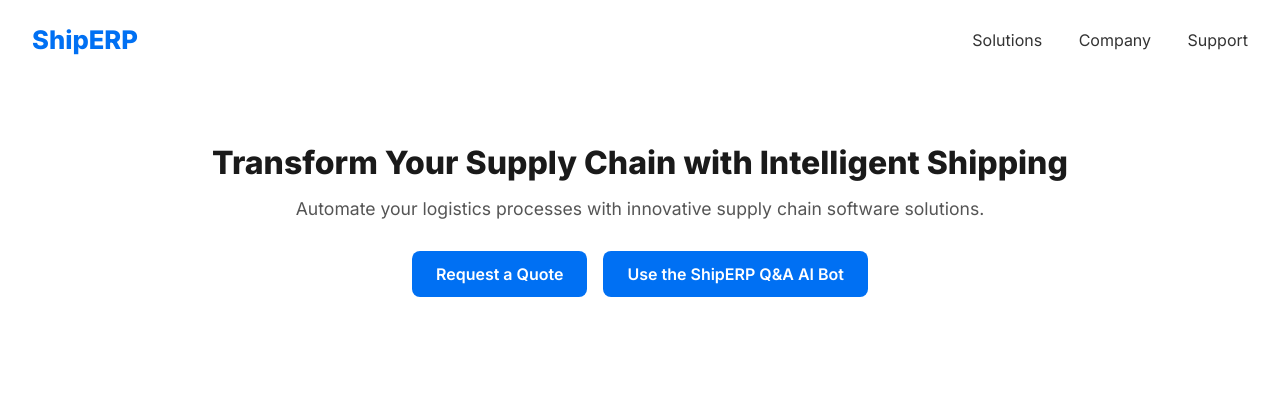
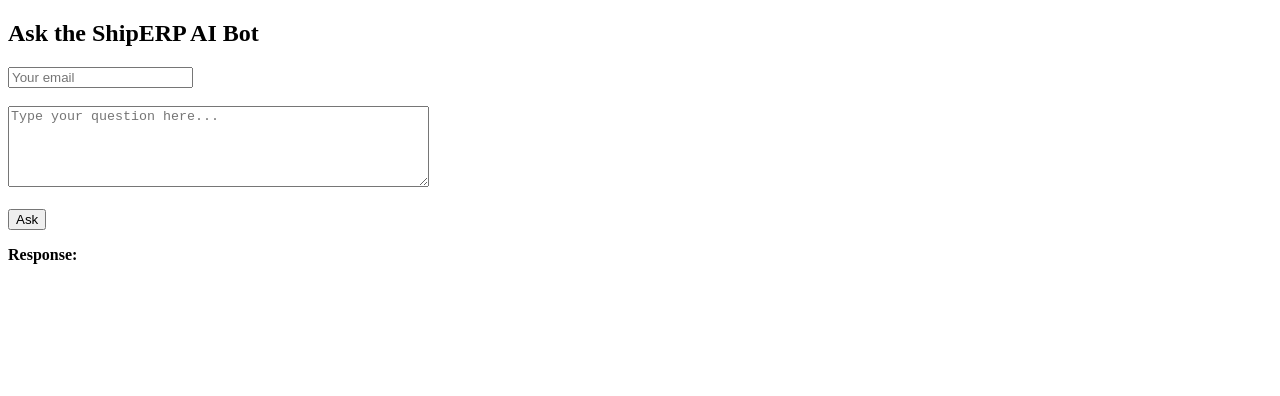
Before and after one commit to antoinelws/docqa-frontend, a plain HTML site: page index.html in a window 1280 px wide. Drawn offline with Linux system fonts and the light colour scheme.

Commit message:
Update index.html

```diff
--- a/index.html
+++ b/index.html
@@ -1,90 +1,41 @@
 <!DOCTYPE html>
 <html lang="en">
 <head>
-  <meta charset="UTF-8" />
-  <meta name="viewport" content="width=device-width, initial-scale=1.0" />
-  <title>ShipERP AI Portal</title>
-  <link href="https://fonts.googleapis.com/css2?family=Inter:wght@400;600;800&display=swap" rel="stylesheet">
-  <style>
-    * {
-      box-sizing: border-box;
-      margin: 0;
-      padding: 0;
-    }
-    body {
-      font-family: 'Inter', sans-serif;
-      background: #ffffff;
-      color: #1a1a1a;
-    }
-    header {
-      display: flex;
-      justify-content: space-between;
-      align-items: center;
-      padding: 1.5rem 2rem;
-    }
-    .logo {
-      font-size: 1.6rem;
-      font-weight: 800;
-      color: #0070f3;
-    }
-    nav a {
-      margin-left: 2rem;
-      text-decoration: none;
-      color: #333;
-      font-weight: 500;
-    }
-    .hero {
-      text-align: center;
-      padding: 4rem 2rem 6rem;
-    }
-    .hero h1 {
-      font-size: 2rem;
-      font-weight: 800;
-      color: #1a1a1a;
-      margin-bottom: 1rem;
-    }
-    .hero p {
-      color: #555;
-      font-size: 1.1rem;
-      margin-bottom: 2rem;
-    }
-    .cta-buttons {
-      display: flex;
-      justify-content: center;
-      gap: 1rem;
-      flex-wrap: wrap;
-    }
-    .cta-buttons a {
-      background-color: #0070f3;
-      color: white;
-      padding: 0.8rem 1.5rem;
-      border-radius: 8px;
-      text-decoration: none;
-      font-weight: 600;
-      transition: background 0.3s;
-    }
-    .cta-buttons a:hover {
-      background-color: #005ad4;
-    }
-  </style>
+  <meta charset="UTF-8">
+  <meta name="viewport" content="width=device-width, initial-scale=1.0">
+  <title>ShipERP Q&A Bot</title>
 </head>
 <body>
-  <header>
-    <div class="logo">ShipERP</div>
-    <nav>
-      <a href="#">Solutions</a>
-      <a href="#">Company</a>
-      <a href="#">Support</a>
-    </nav>
-  </header>
+  <h2>Ask the ShipERP AI Bot</h2>
+  <form id="ask-form">
+    <input type="email" name="user_email" placeholder="Your email" required />
+    <br><br>
+    <textarea name="question" placeholder="Type your question here..." rows="5" cols="50" required></textarea>
+    <br><br>
+    <button type="submit">Ask</button>
+  </form>
+  <p><strong>Response:</strong></p>
+  <pre id="response"></pre>
 
-  <section class="hero">
-    <h1>Transform Your Supply Chain with Intelligent Shipping</h1>
-    <p>Automate your logistics processes with innovative supply chain software solutions.</p>
-    <div class="cta-buttons">
-      <a href="https://docs.google.com/forms/d/e/1FAIpQLScyH3XhKbLjDyKnCdA3qvdvOsi0v-6JGQyALRbCANuEHAmGTQ/viewform" target="_blank">Request a Quote</a>
-      <a href="ask.html">Use the ShipERP Q&A AI Bot</a>
-    </div>
-  </section>
+  <script>
+    const form = document.getElementById('ask-form');
+    const responseBox = document.getElementById('response');
+
+    form.addEventListener('submit', async (e) => {
+      e.preventDefault();
+      const formData = new FormData(form);
+
+      try {
+        const res = await fetch('https://docqa-api.onrender.com/ask', {
+          method: 'POST',
+          body: formData
+        });
+        const data = await res.json();
+        responseBox.textContent = data.answer || data.error || 'No response';
+      } catch (error) {
+        responseBox.textContent = 'Error: ' + error.message;
+      }
+    });
+  </script>
 </body>
 </html>
```
